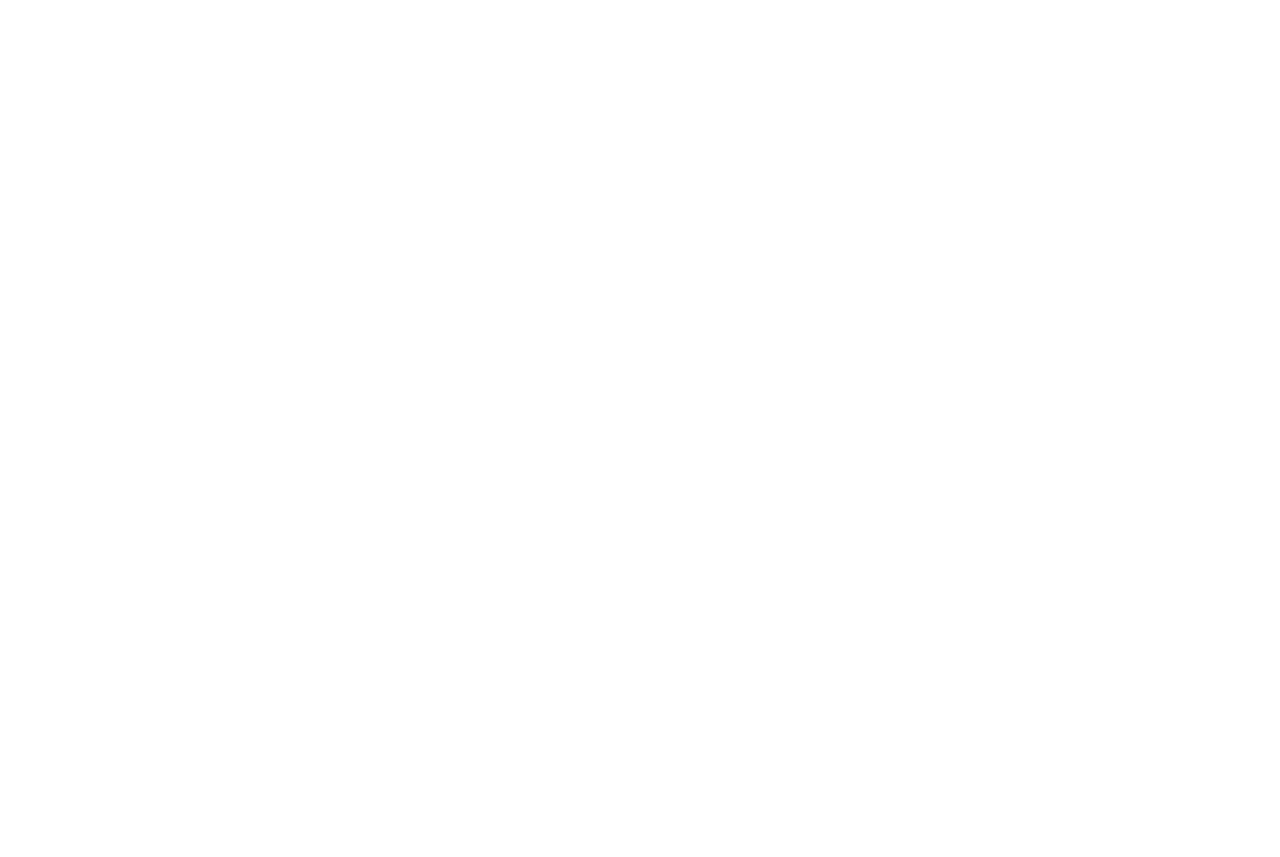
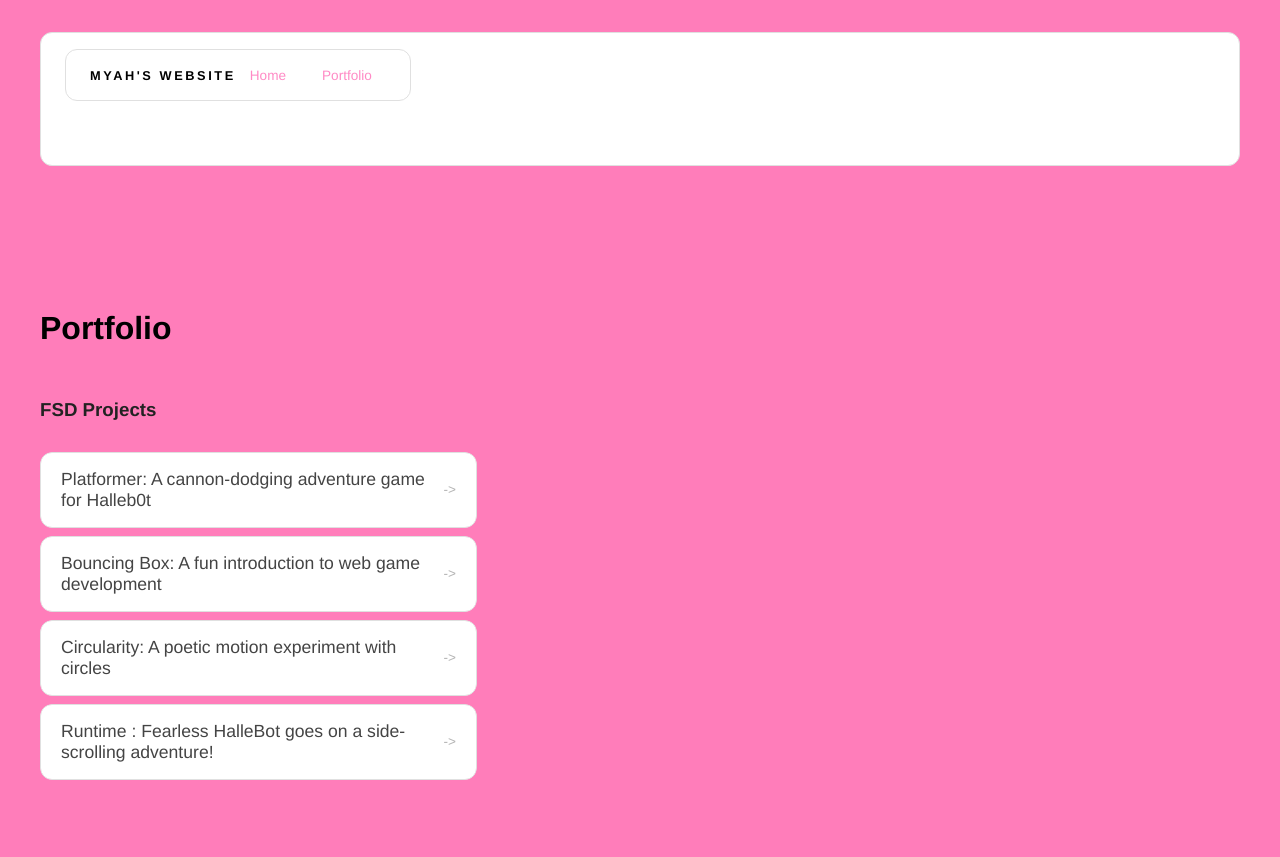
Before and after one commit to mc5059994/mc5059994.github.io, a plain HTML site: page portfolio.html in a window 1280 px wide. Before the commit the page ends 800 px from the top, so only its background shows below. Drawn offline with Linux system fonts and the light colour scheme.

Commit message:
add portfolio page to website

```diff
--- a/portfolio.html
+++ b/portfolio.html
@@ -0,0 +1,56 @@
+<!DOCTYPE html>
+<html>
+  <head>
+    <title>Myah's Website</title>
+    <link rel="stylesheet" href="style.css" />
+  </head>
+
+  <body>
+    <!-- All content goes here -->
+    <div id="all-contents">
+    <nav>
+     <nav>
+  <h1>Myah's Website</h1>
+  <ul id="nav-ul">
+    <li class="nav-li">
+      <a href="index.html">Home</a>
+    </li>
+    <li class="nav-li">
+      <a href="portfolio.html">Portfolio</a>
+    </li>
+  </ul>
+</nav>
+
+
+    </ul>
+      </nav>
+
+      <main>
+        <div class="content">
+          <h1>Portfolio</h1>
+          <h3>FSD Projects</h3>
+          <ul id="portfolio">
+<li>
+  <a href="fsd-projects/platformer/">Platformer: A cannon-dodging adventure game for Halleb0t</a>
+</li>
+<li>
+  <a href="fsd-projects/bouncing-box/">Bouncing Box: A fun introduction to web game development</a>
+</li>
+<li>
+  <a href="fsd-projects/circularity/">Circularity: A poetic motion experiment with circles</a>
+</li>
+<li>
+ <a href="fsd-projects/runtime/">Runtime : Fearless HalleBot goes on a side-scrolling adventure!</a>
+</li>
+
+          </ul>
+
+          <!-- ASD Projects will go here -->
+
+  </div>
+</main>
+
+      </main>
+    </div>
+  </body>
+</html>
--- a/style.css
+++ b/style.css
@@ -159,3 +159,55 @@
   background: #f671b8;
   color: #fff;
 }
+/* Portfolio styles */
+.content h1 {
+  color: black;
+}
+
+#portfolio {
+  list-style: none;
+  margin: 0;
+  padding: 0;
+  width: 100%;
+  display: flex;
+  flex-direction: column;
+  gap: 8px;
+}
+
+#portfolio li {
+  border-radius: 12px;
+  overflow: hidden;
+}
+
+#portfolio a {
+  display: flex;
+  justify-content: space-between;
+  align-items: center;
+  text-decoration: none;
+  color: #444;
+  padding: 16px 20px;
+  font-size: 1.1rem;
+  font-weight: 500;
+  background: #fff;
+  border: 1px solid #e0e0e0;
+  border-radius: 12px;
+  transition: background 0.25s ease, color 0.25s ease, transform 0.25s ease;
+}
+
+#portfolio a:hover {
+  background: #000;
+  color: #fff;
+  transform: translateX(4px);
+}
+
+#portfolio a::after {
+  content: "->";
+  font-size: 0.85rem;
+  opacity: 0.4;
+  transition: opacity 0.25s ease;
+  white-space: nowrap;
+}
+
+#portfolio a:hover::after {
+  opacity: 1;
+}
```
